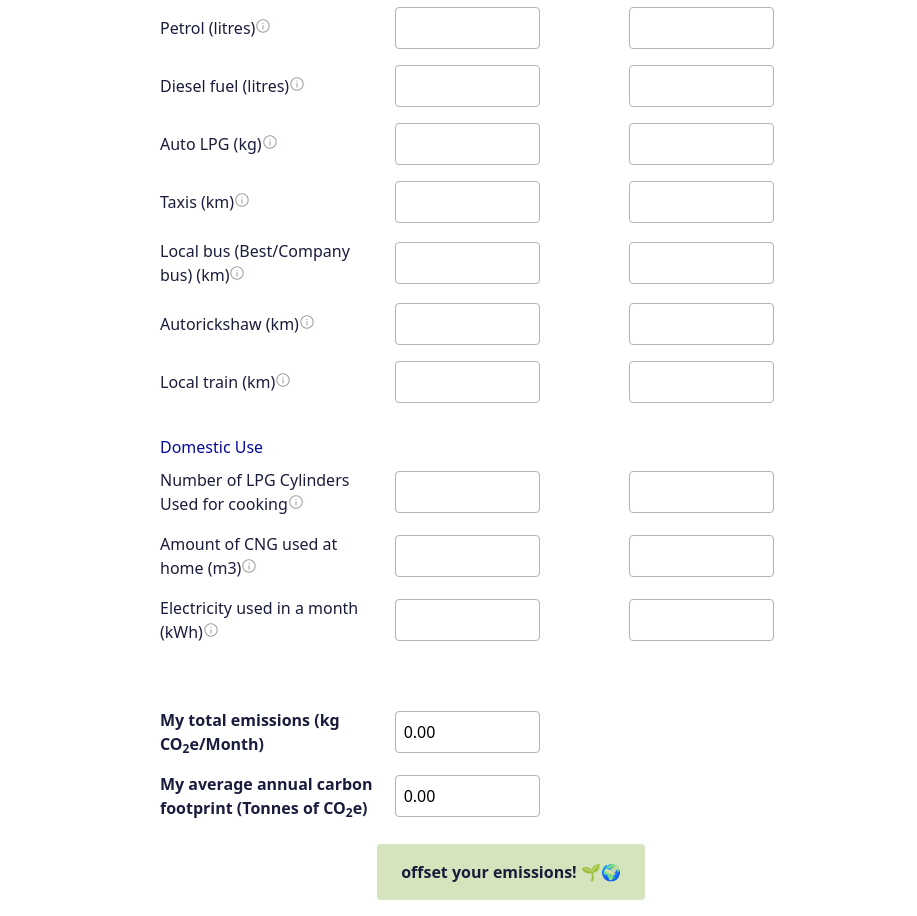
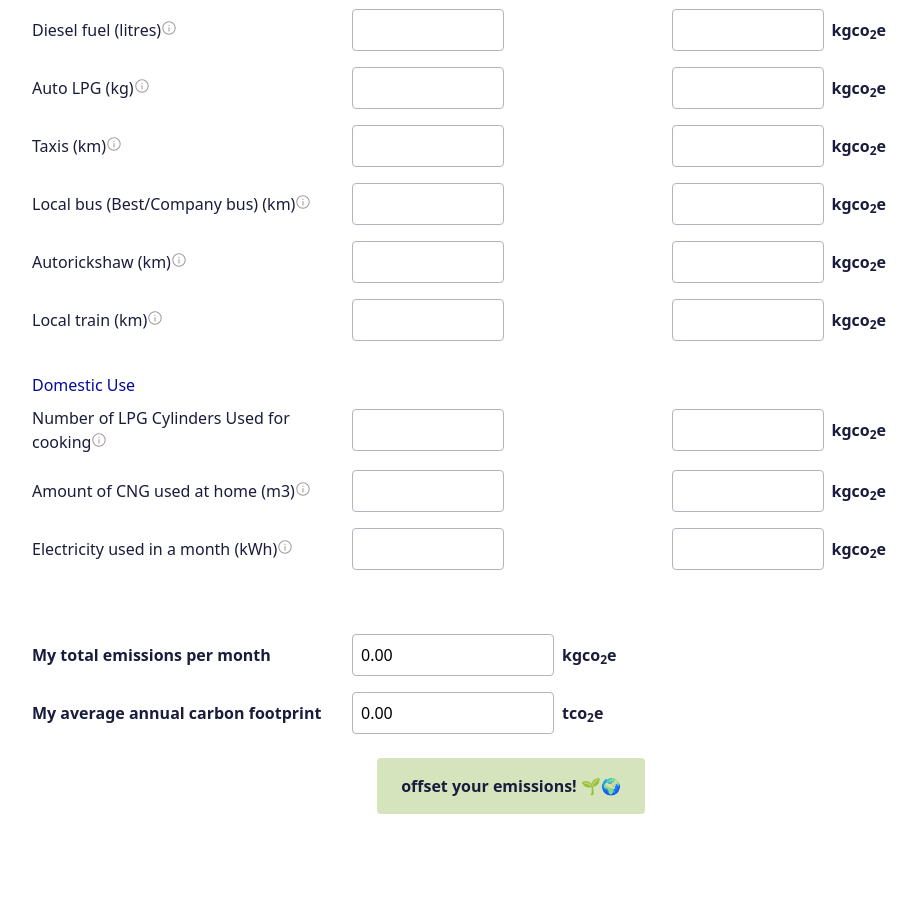
Before and after one commit to scsfitsol/spinner, a React (Create React App) app: page /calculator in a window 1280 px wide. Shown: the part 600-1516 px from the top of the page, without its empty margins (129-1046 px from the left). After the commit the page ends 1430 px from the top, so only its background shows below. Built offline with nearby package versions, Linux system fonts and the light colour scheme.

Commit message:
fixed changes

```diff
--- a/src/Component/Certification/Certificate.js
+++ b/src/Component/Certification/Certificate.js
@@ -5,8 +5,10 @@ import sign from "../SpinMain/Sign.png";
 import axios from "axios";
 import { useNavigate } from "react-router-dom";
 import { baseUrl } from "../../constant";
+import { Spin } from "antd";
 const Certificate = ({ company, amount, retirementId, standard }) => {
   const [userData, setUserData] = useState(null);
+  const [loading, setLoading] = useState(true);
   const navigate = useNavigate();
   useEffect(() => {
     async function fetchData() {
@@ -22,8 +24,11 @@ const Certificate = ({ company, amount, retirementId, standard }) => {
           },
         });
         setUserData(res?.data?.userData);
+
       } catch (err) {
         console.log(err);
+      }finally {
+        setLoading(false);
       }
     }
     fetchData();
@@ -36,6 +41,8 @@ const Certificate = ({ company, amount, retirementId, standard }) => {
     return `${year}-${month}-${day}`;
   };
   return (
+    <>
+    <Spin spinning={loading} size="large"></Spin>
     <div className="m-5 mr-5 ml-5 border-4 border-green-600 mx-auto p-5 rounded-lg bg-white shadow-md mt-5 w-26.25 h-37.188">
       <div className="text-center mb-5">
         <div className="flex justify-between items-center mx-[8%]">
@@ -116,7 +123,7 @@ const Certificate = ({ company, amount, retirementId, standard }) => {
             Limited. For more information about our services and climate change
             mitigation projects, please visit{" "}
             <a href="https://www.Fitsol.green" className="text-blue-500">
-              https://fitsol.green.
+              https://fitsol.green
             </a>{" "}
             The CO<sub>2</sub> emissions indicated on the certificate are
             compensated through investments in carbon offset projects based on
@@ -130,6 +137,7 @@ const Certificate = ({ company, amount, retirementId, standard }) => {
         </center>
       </div>
     </div>
+    </>
   );
 };
 export default Certificate;
--- a/src/Component/SpinMain/Calculator/Calculator.js
+++ b/src/Component/SpinMain/Calculator/Calculator.js
@@ -17,6 +17,12 @@ const Calculator = () => {
     try {
       const userEmail = localStorage.getItem("email");
       const offSetValue = localStorage.getItem("offSetValue");
+      let finalValue = offSetValue;
+      if (offSetValue){
+        const numericValue = parseFloat(offSetValue);
+        const roundedNumericValue = numericValue.toFixed(2);
+        finalValue = roundedNumericValue;
+      }
       if (!userEmail) {
         localStorage.clear();
         navigate(
@@ -28,7 +34,7 @@ const Calculator = () => {
       }
       await axios.post(`${baseUrl}/offSet`, {
         "businessEmail": userEmail,
-        "offSetValue": offSetValue
+        "offSetValue": finalValue
       });
     } catch (err) {
       const msg = err?.response?.data?.message;
--- a/src/Component/SpinMain/Calculator/Section2.js
+++ b/src/Component/SpinMain/Calculator/Section2.js
@@ -1,8 +1,6 @@
 import React, { useState, useEffect } from "react";
-// import "../style.css";
 const Section2 = () => {
   const spinValue = localStorage.getItem("spinValue");
-
   const myarr = [
     "Petrol (litres)",
     "Diesel fuel (litres)",
@@ -98,7 +96,7 @@ const Section2 = () => {
 
     const calculatedCO2e = values.map((item, index) => {
       let co2eValue =
-        item.quantity !== "" ? item.quantity * multipliers[index] : "";;
+      item.quantity !== "" ? item.quantity * multipliers[index] : "";;
       // if (item.quantity !== "") {
       //   co2eValue = item.quantity * multipliers[index];
       // }
@@ -114,7 +112,7 @@ const Section2 = () => {
     return calculatedCO2e;
   };
 
-  const handleInputChange = async (index, type, value) => {
+  const handleInputChange = (index, type, value) => {
     const isValidInput =
       /^(?!0\d)[0-9]*(\.\d+)?$/.test(value) || /^0(\.\d+)?$/.test(value);
 
@@ -203,10 +201,9 @@ const Section2 = () => {
   };
 
   return (
-    <div className="container pt-[56px] max-w-full text-left px-64 mx-auto">
-
+    <div className="container px-32 text-left max-w-full  mx-auto">
       <form>
-        <table className="w-full ">
+        <table className="w-full">
           <thead>
             <tr className="w-full pr-4 text-left text-black bg-col4">
               <th className="py-2 pr-4 w-1/3 ">Activity/Fuel Use</th>
@@ -225,7 +222,7 @@ const Section2 = () => {
                   min="0"
                   onKeyPress={preventMinus}
                   onWheel={(e) => e.target.blur()}
-                  className="w-2/3 bg-white border border-bordcol rounded px-2 py-2"
+                  className="w-1/2 bg-white border border-bordcol rounded px-2 py-2"
                   placeholder=""
                   value={familyMembers}
                   onChange={(e) => handleFamilyMembersChange(e.target.value)}
@@ -262,7 +259,7 @@ const Section2 = () => {
                         // font-weight="none"
                         // font-size="none"
                         text-anchor="none"
-                      // style="mix-blend-mode: normal"
+                        // style="mix-blend-mode: normal"
                       >
                         <g transform="scale(5.33333,5.33333)">
                           <path d="M24,4c-11.02793,0 -20,8.97207 -20,20c0,11.02793 8.97207,20 20,20c11.02793,0 20,-8.97207 20,-20c0,-11.02793 -8.97207,-20 -20,-20zM24,7c9.40662,0 17,7.59339 17,17c0,9.40661 -7.59338,17 -17,17c-9.40661,0 -17,-7.59339 -17,-17c0,-9.40661 7.59339,-17 17,-17zM24,14c-1.10457,0 -2,0.89543 -2,2c0,1.10457 0.89543,2 2,2c1.10457,0 2,-0.89543 2,-2c0,-1.10457 -0.89543,-2 -2,-2zM23.97656,20.97852c-0.82766,0.01293 -1.48843,0.69381 -1.47656,1.52148v11c-0.00765,0.54095 0.27656,1.04412 0.74381,1.31683c0.46725,0.27271 1.04514,0.27271 1.51238,0c0.46725,-0.27271 0.75146,-0.77588 0.74381,-1.31683v-11c0.00582,-0.40562 -0.15288,-0.7963 -0.43991,-1.08296c-0.28703,-0.28666 -0.67792,-0.44486 -1.08353,-0.43852z"></path>
@@ -278,7 +275,7 @@ const Section2 = () => {
                     onWheel={(e) => e.target.blur()}
                     min="0"
                     onKeyPress={preventMinus}
-                    className="w-2/3 bg-white border border-bordcol rounded px-2 py-2"
+                    className="w-1/2 bg-white border border-bordcol rounded px-2 py-2"
                     placeholder=""
                     value={transportationValues[index]?.quantity || ""}
                     onChange={(e) =>
@@ -292,11 +289,12 @@ const Section2 = () => {
                     onWheel={(e) => e.target.blur()}
                     min="0"
                     onKeyPress={preventMinus}
-                    className="w-2/3 bg-white border border-bordcol rounded px-2 py-2"
+                    className="w-1/2 bg-white border border-bordcol rounded px-2 py-2"
                     placeholder=""
                     value={transportationValues[index]?.co2e}
                     readOnly
                   />
+                  <span className="px-2 text-black text-md font-semibold font-poppins">kgco<sub>2</sub>e</span>
                 </td>
               </tr>
             ))}
@@ -329,7 +327,7 @@ const Section2 = () => {
                         // font-weight="none"
                         // font-size="none"
                         text-anchor="none"
-                      // style="mix-blend-mode: normal"
+                        // style="mix-blend-mode: normal"
                       >
                         <g transform="scale(5.33333,5.33333)">
                           <path d="M24,4c-11.02793,0 -20,8.97207 -20,20c0,11.02793 8.97207,20 20,20c11.02793,0 20,-8.97207 20,-20c0,-11.02793 -8.97207,-20 -20,-20zM24,7c9.40662,0 17,7.59339 17,17c0,9.40661 -7.59338,17 -17,17c-9.40661,0 -17,-7.59339 -17,-17c0,-9.40661 7.59339,-17 17,-17zM24,14c-1.10457,0 -2,0.89543 -2,2c0,1.10457 0.89543,2 2,2c1.10457,0 2,-0.89543 2,-2c0,-1.10457 -0.89543,-2 -2,-2zM23.97656,20.97852c-0.82766,0.01293 -1.48843,0.69381 -1.47656,1.52148v11c-0.00765,0.54095 0.27656,1.04412 0.74381,1.31683c0.46725,0.27271 1.04514,0.27271 1.51238,0c0.46725,-0.27271 0.75146,-0.77588 0.74381,-1.31683v-11c0.00582,-0.40562 -0.15288,-0.7963 -0.43991,-1.08296c-0.28703,-0.28666 -0.67792,-0.44486 -1.08353,-0.43852z"></path>
@@ -345,7 +343,7 @@ const Section2 = () => {
                     onWheel={(e) => e.target.blur()}
                     min="0"
                     onKeyPress={preventMinus}
-                    className="w-2/3 bg-white border border-bordcol rounded px-2 py-2"
+                    className="w-1/2 bg-white border border-bordcol rounded px-2 py-2"
                     placeholder=""
                     value={domesticValues[index]?.quantity || ""}
                     onChange={(e) =>
@@ -359,11 +357,12 @@ const Section2 = () => {
                     onWheel={(e) => e.target.blur()}
                     min="0"
                     onKeyPress={preventMinus}
-                    className="w-2/3 bg-white border border-bordcol rounded px-2 py-2"
+                    className="w-1/2 bg-white border border-bordcol rounded px-2 py-2"
                     placeholder=""
                     value={domesticValues[index]?.co2e}
                     readOnly
                   />
+                  <span className="px-2 text-black text-md font-semibold font-poppins">kgco<sub>2</sub>e</span>
                 </td>
               </tr>
             ))}
@@ -372,7 +371,7 @@ const Section2 = () => {
             </tr>
             <tr>
               <td className="py-2 pr-4 font-bold text-black w-1/3">
-                My total emissions (kg CO<sub>2</sub>e/Month)
+                My total emissions per month
               </td>
               <td className="py-2 lg:pr-4 w-1/3">
                 <input
@@ -385,12 +384,14 @@ const Section2 = () => {
                   value={monthlyTotalEmissions.toFixed(2)}
                   readOnly
                 />
+                <span className="px-2 text-black text-md font-semibold font-poppins">kgco<sub>2</sub>e</span>
               </td>
               <td className="py-2 lg:pr-4 w-1/3"></td>
             </tr>
             <tr>
               <td className="py-2 pr-4 font-bold text-black w-1/3">
-                My average annual carbon footprint (Tonnes of CO<sub>2</sub>e)
+                My average annual carbon footprint
+                {/* (Tonnes of CO<sub>2</sub>e) */}
               </td>
               <td className="py-2 lg:pr-4 w-1/3">
                 <input
@@ -403,6 +404,7 @@ const Section2 = () => {
                   value={annualTotalEmissions.toFixed(2)}
                   readOnly
                 />
+                <span className="px-2 text-black text-md font-semibold font-poppins">tco<sub>2</sub>e</span>
               </td>
               <td className="py-2 lg:pr-4 w-1/3"></td>
             </tr>
```
